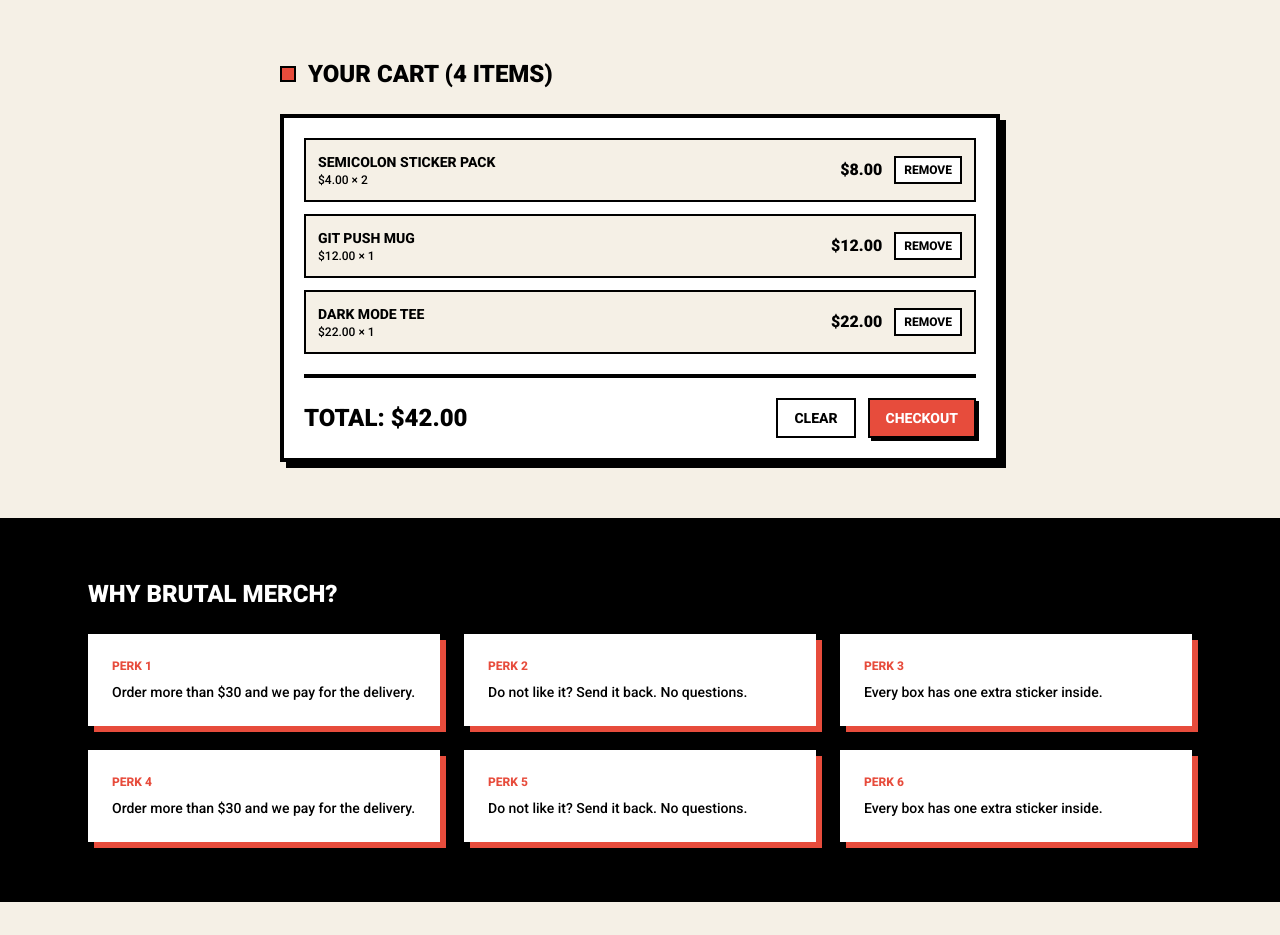
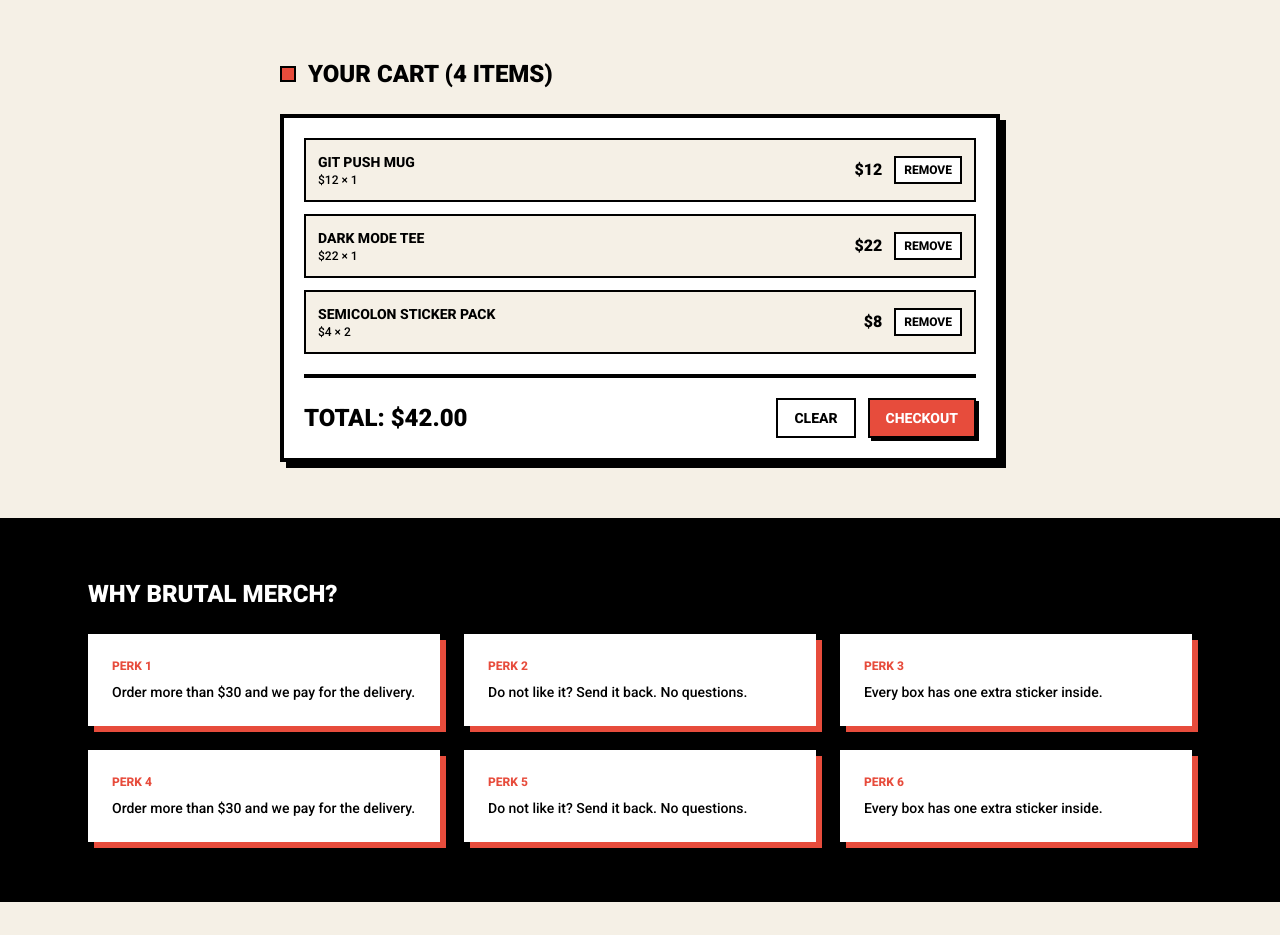
Before and after one commit to KimangKhenng/vue-morning-merch-brutal-d1, a Vue app: page / in a window 1280 px wide. Shown: the part 1660-2595 px from the top of the page. Built offline with nearby package versions, Linux system fonts and the light colour scheme.

Commit message:
emit, child, parent

```diff
--- a/src/App.vue
+++ b/src/App.vue
@@ -4,14 +4,14 @@
 
   <div class="min-h-screen bg-paper text-black font-sans">
     <Announcement @click="annouce" />
-    <TopNav />
+    <TopNav :cart-count="cartCount" />
     <main id="top">
       <!-- <LifecycleLogger v-if="show" />
       <button @click="show = !show">Toggle logger</button> -->
       <HeroSection />
       <FilterBar />
-      <ProductSection />
-      <CartSection />
+      <ProductSection @add="addToCart" />
+      <CartSection :cart-count="cartCount" :carts="carts" @remove="removeFromCart" />
       <PerkSection />
       <FAQSection />
       <NewSletter />
@@ -47,13 +47,34 @@ export default {
   },
   data() {
     return {
-      show: false
+      carts: [
+        { name: 'Git Push Mug', price: 12.00, quantity: 1 },
+        { name: 'Dark Mode Tee', price: 22.00, quantity: 1 },
+        { name: 'Semicolon Sticker Pack', price: 4.00, quantity: 2 }
+      ]
+    }
+  },
+  computed: {
+    cartCount() {
+      return this.carts.reduce((count, cart) => count + cart.quantity, 0);
     }
   },
   methods: {
-    annouce() {
-      console.log("Hello")
-    }
+    removeFromCart(product) {
+      this.carts = this.carts.filter(cart => cart.name !== product.name);
+    },
+    addToCart(product) {
+      const existingItem = this.carts.find(item => item.name === product.name);
+      if (existingItem) {
+        existingItem.quantity = Number(existingItem.quantity) + Number(product.quantity);
+      } else {
+        this.carts.push({
+          name: product.name,
+          price: product.price,
+          quantity: 1
+        });
+      }
+    },
   }
 }
 </script>
--- a/src/components/CartSection.vue
+++ b/src/components/CartSection.vue
@@ -2,45 +2,13 @@
     <section id="cart" class="max-w-3xl mx-auto px-6 py-14">
         <div class="flex items-center gap-3 mb-6">
             <div class="w-4 h-4 bg-brand border-2 border-black"></div>
-            <h2 class="text-2xl font-black uppercase">Your cart (4 items)</h2>
+            <h2 class="text-2xl font-black uppercase">Your cart ({{ cartCount }} items)</h2>
         </div>
 
         <div class="bg-white border-4 border-black shadow-brutal p-5">
             <ul class="space-y-3">
                 <!-- 6a. CART ROWS (3 copies) -->
-                <li class="flex items-center justify-between gap-3 border-2 border-black bg-paper p-3">
-                    <div>
-                        <p class="text-sm font-extrabold uppercase">Semicolon Sticker Pack</p>
-                        <p class="text-xs font-medium">$4.00 × 2</p>
-                    </div>
-                    <div class="flex items-center gap-3">
-                        <p class="font-black">$8.00</p>
-                        <button
-                            class="border-2 border-black bg-white px-2 py-1 text-xs font-extrabold uppercase cursor-pointer hover:bg-brand hover:text-white">Remove</button>
-                    </div>
-                </li>
-                <li class="flex items-center justify-between gap-3 border-2 border-black bg-paper p-3">
-                    <div>
-                        <p class="text-sm font-extrabold uppercase">Git Push Mug</p>
-                        <p class="text-xs font-medium">$12.00 × 1</p>
-                    </div>
-                    <div class="flex items-center gap-3">
-                        <p class="font-black">$12.00</p>
-                        <button
-                            class="border-2 border-black bg-white px-2 py-1 text-xs font-extrabold uppercase cursor-pointer hover:bg-brand hover:text-white">Remove</button>
-                    </div>
-                </li>
-                <li class="flex items-center justify-between gap-3 border-2 border-black bg-paper p-3">
-                    <div>
-                        <p class="text-sm font-extrabold uppercase">Dark Mode Tee</p>
-                        <p class="text-xs font-medium">$22.00 × 1</p>
-                    </div>
-                    <div class="flex items-center gap-3">
-                        <p class="font-black">$22.00</p>
-                        <button
-                            class="border-2 border-black bg-white px-2 py-1 text-xs font-extrabold uppercase cursor-pointer hover:bg-brand hover:text-white">Remove</button>
-                    </div>
-                </li>
+                <CartCard v-for="(cart, index) in carts" :key="index" :product="cart" @remove="removeProduct" />
             </ul>
 
             <!-- 6b. EMPTY CART (hidden now — show it when the cart has no rows) -->
@@ -49,7 +17,7 @@
             </p>
 
             <div class="mt-5 pt-5 border-t-4 border-black flex flex-wrap items-center justify-between gap-4">
-                <p class="text-2xl font-black uppercase">Total: $42.00</p>
+                <p class="text-2xl font-black uppercase">Total: ${{ totalPrice }}</p>
                 <div class="flex gap-3">
                     <button
                         class="border-2 border-black bg-white px-4 py-2 text-sm font-extrabold uppercase cursor-pointer">Clear</button>
@@ -60,3 +28,28 @@
         </div>
     </section>
 </template>
+<script>
+import CartCard from './carts/CartCard.vue';
+export default {
+    components: {
+        CartCard
+    },
+    props: {
+        carts: { type: Array, required: true },
+    },
+    emits: ["remove"],
+    computed: {
+        totalPrice() {
+            return this.carts.reduce((total, cart) => total + (cart.price * cart.quantity), 0).toFixed(2);
+        },
+        cartCount() {
+            return this.carts.reduce((count, cart) => count + cart.quantity, 0);
+        }
+    },
+    methods: {
+        removeProduct(product) {
+            this.$emit('remove', product);
+        }
+    }
+}
+</script>
--- a/src/components/ProductSection.vue
+++ b/src/components/ProductSection.vue
@@ -1,13 +1,11 @@
 <template>
     <section class="max-w-6xl mx-auto px-6 py-6">
         <div class="grid gap-6 sm:grid-cols-2 lg:grid-cols-4">
-      <ProductCard v-for="product in products" :key="product.id" :product="product" />
+            <ProductCard v-for="product in products" :key="product.id" :product="product" @add="addToCart" />
         </div>
 
         <!-- 5b. EMPTY STATE (hidden now — show it when a search finds nothing) -->
-    <p
-      class="hidden mt-6 bg-white border-4 border-black shadow-brutal p-6 text-center font-extrabold uppercase"
-    >
+        <p class="hidden mt-6 bg-white border-4 border-black shadow-brutal p-6 text-center font-extrabold uppercase">
             No products match your search.
         </p>
     </section>
@@ -97,5 +95,11 @@ export default {
             ],
         }
     },
+    emits: ['add'],
+    methods: {
+        addToCart(product) {
+            this.$emit('add', product)
+        }
+    }
 }
 </script>
--- a/src/components/TopNav.vue
+++ b/src/components/TopNav.vue
@@ -12,10 +12,17 @@
           <a href="#cart"
             class="px-3 py-2 border-2 border-black bg-brand text-white shadow-brutal-sm flex items-center gap-2">
             Cart
-              <span class="bg-white text-black px-2 border-2 border-black">4</span>
+            <span class="bg-white text-black px-2 border-2 border-black">{{ cartCount }}</span>
           </a>
         </li>
       </ul>
     </nav>
   </header>
 </template>
+<script>
+export default {
+  props: [
+    "cartCount"
+  ]
+}
+</script>
--- /dev/null
+++ b/src/components/carts/CartCard.vue
@@ -0,0 +1,21 @@
+<template>
+    <li class="flex items-center justify-between gap-3 border-2 border-black bg-paper p-3">
+        <div>
+            <p class="text-sm font-extrabold uppercase">{{ product.name }}</p>
+            <p class="text-xs font-medium">${{ product.price }} × {{ product.quantity }}</p>
+        </div>
+        <div class="flex items-center gap-3">
+            <p class="font-black">${{ product.price * product.quantity }}</p>
+            <button @click="$emit('remove', product)"
+                class="border-2 border-black bg-white px-2 py-1 text-xs font-extrabold uppercase cursor-pointer hover:bg-brand hover:text-white">Remove</button>
+        </div>
+    </li>
+</template>
+<script>
+export default {
+    props: {
+        product: { type: Object, required: true },
+    },
+    emits: ["remove"],
+}
+</script>
--- a/src/components/products/ProductCard.vue
+++ b/src/components/products/ProductCard.vue
@@ -15,7 +15,7 @@
     <div class="p-4 flex flex-col gap-2 grow">
       <span class="self-start border-2 border-black text-xs font-bold uppercase px-2 py-0.5">{{
         product.category
-        }}</span>
+      }}</span>
       <h3 class="text-lg font-black uppercase leading-tight">{{ product.name }}</h3>
       <p class="text-sm font-medium">{{ product.description }}</p>
       <div class="mt-auto pt-3 flex items-center justify-between gap-2">
@@ -28,10 +28,10 @@
           <button class="border-2 border-black bg-white px-2 py-2 text-xs font-extrabold uppercase cursor-pointer">
             Save
           </button>
-          <button :disabled="product.soldOut" class="border-2 border-black px-3 py-2 text-xs font-extrabold uppercase"
-            :class="product.soldOut
-                ? 'bg-paper text-black/40 cursor-not-allowed'
-                : 'bg-brand text-white shadow-brutal-sm cursor-pointer hover:translate-x-[2px] hover:translate-y-[2px] hover:shadow-none'
+          <button @click="$emit('add', product)" :disabled="product.soldOut"
+            class="border-2 border-black px-3 py-2 text-xs font-extrabold uppercase" :class="product.soldOut
+              ? 'bg-paper text-black/40 cursor-not-allowed'
+              : 'bg-brand text-white shadow-brutal-sm cursor-pointer hover:translate-x-[2px] hover:translate-y-[2px] hover:shadow-none'
               ">
             Add
           </button>
@@ -46,6 +46,7 @@ export default {
   props: {
     product: { type: Object, required: true },
   },
+  emits: ["add"],
   computed: {
     number() {
       return String(this.product.id).padStart(2, '0')
```
Lines whose indentation alone changed are shown as unchanged.
